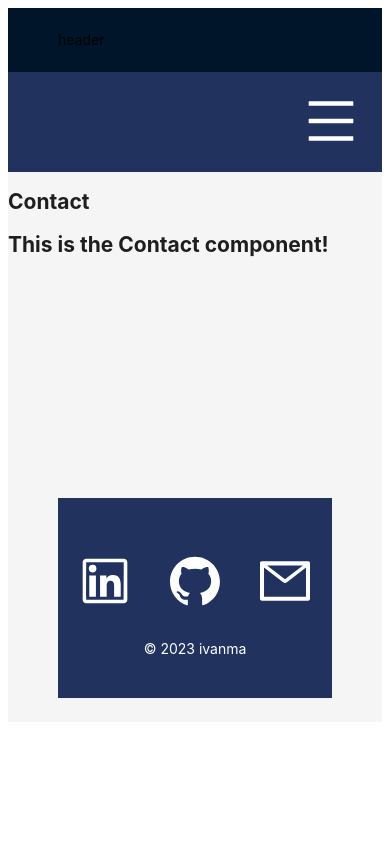
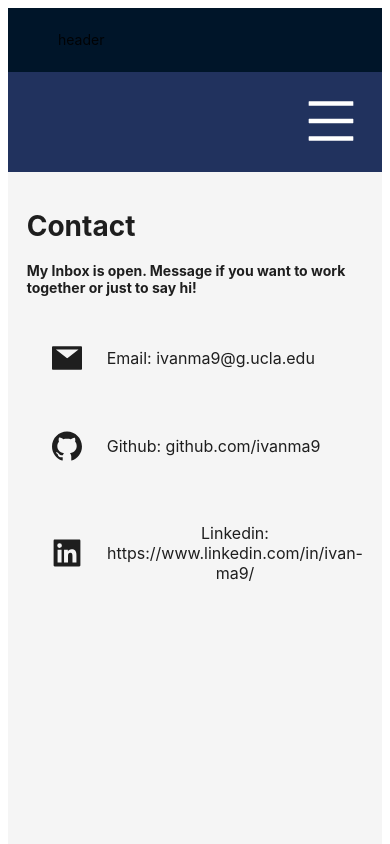
Before and after one commit to ivanma9/ivanma, a React (Create React App) app: page /contact in a window 390 px wide. Shown: the top 844 px of the page. Built offline with nearby package versions, Linux system fonts and the light colour scheme.

Commit message:
Adjust the view settings and contact page

```diff
--- a/src/components/Contact.js
+++ b/src/components/Contact.js
@@ -1,11 +1,25 @@
+import { GithubFilled, LinkedinFilled, MailFilled } from "@ant-design/icons";
 import React from "react";
+import "../styles/Contact.css";
 
 const Contact = () => {
 	return (
-		<section>
+		<div className="contact">
 			<h1>Contact</h1>
-			<h2>This is the Contact component!</h2>
-		</section>
+            <h4>My Inbox is open. Message if you want to work together or just to say hi!</h4>
+            <div className="contactItem">
+                <MailFilled></MailFilled>
+			    <div>Email: ivanma9@g.ucla.edu</div>
+            </div>
+			<div className="contactItem">
+                <GithubFilled></GithubFilled>
+                <div>Github: github.com/ivanma9</div>
+            </div>
+			<div className="contactItem">
+				<LinkedinFilled></LinkedinFilled>
+				<div>Linkedin: https://www.linkedin.com/in/ivan-ma9/</div>
+			</div>
+		</div>
 	);
 };
 
--- /dev/null
+++ b/src/styles/Contact.css
@@ -0,0 +1,35 @@
+.contact {
+    padding: 5% 20%;
+}
+
+.contactItem {
+    position: relative;
+    display: flex;
+}
+
+.contactItem svg {
+  margin: 20px;
+  font-size: 40px;
+  cursor: pointer;
+  align-items: center;
+}
+
+.contactItem div {
+    text-align: center;
+    font-size: large;
+    padding: 10% 5%;
+}
+
+@media only screen and (max-width: 800px) {
+    .contactItem div{
+        padding: 10% 0%;
+        font-size: medium;
+    }
+    .contact {
+        padding: 5% 5%;
+    }
+    .contactItem svg {
+        padding: 5px;
+        align-items: center;
+    }
+}
--- a/src/styles/Home.css
+++ b/src/styles/Home.css
@@ -104,4 +104,12 @@
   .skills h2 {
     font-size: 30px;
   }
+  .experienceItem {
+      height: 30%;
+      display: inline;
+  }
+  .experienceItem img {
+    width: 80%;
+    height: auto;
+  }
 }
```
